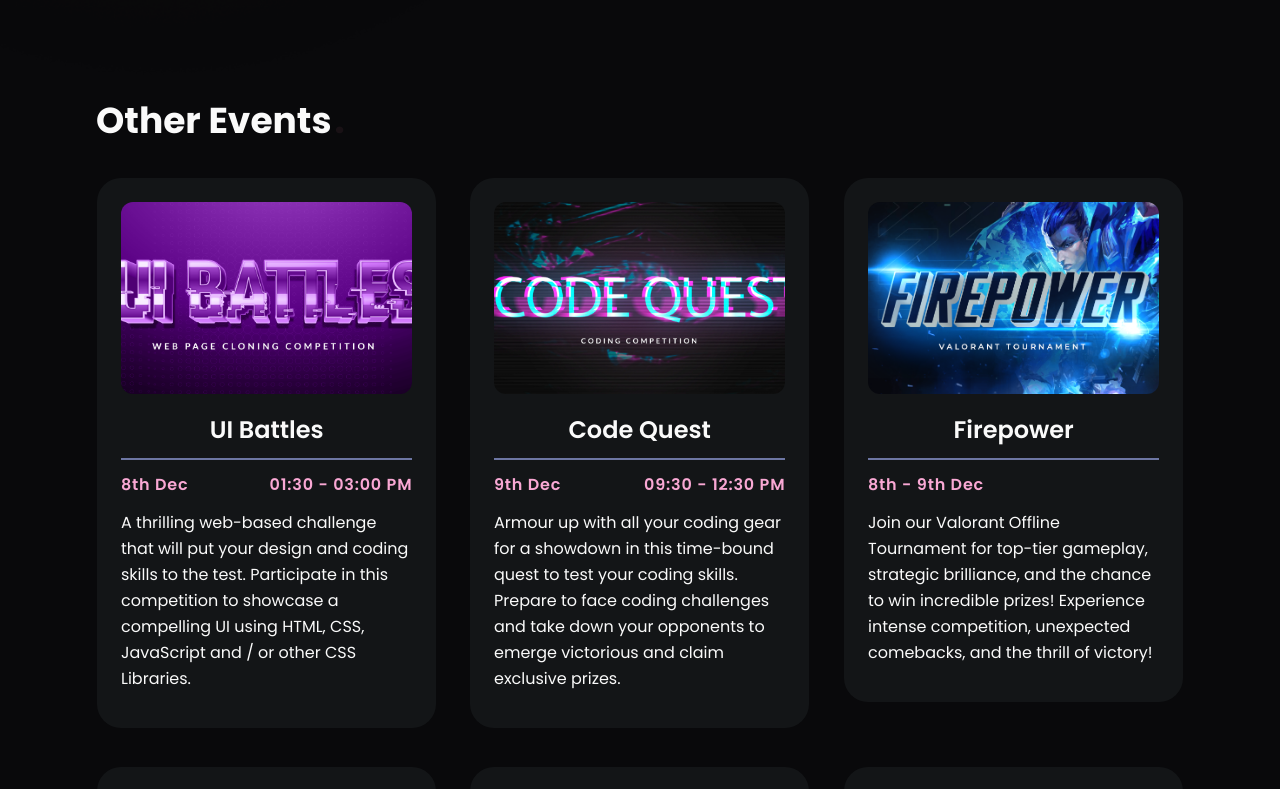
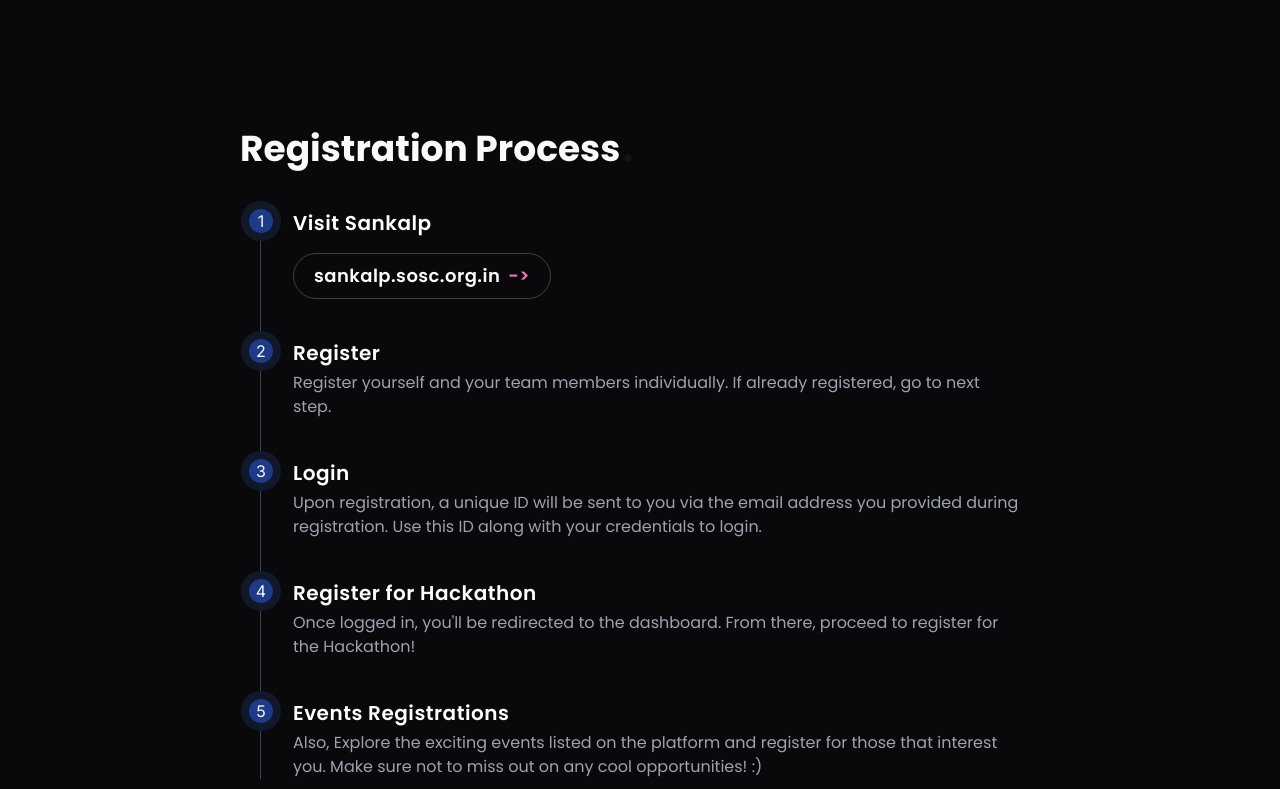
Before and after one commit to srajankumar/codeblaze, a Next.js app: page / in a window 1280 px wide. Shown: the part 2460-3249 px from the top of the page. Built offline with nearby package versions, Linux system fonts and the light colour scheme.

Commit message:
add: registration process

```diff
--- a/package.json
+++ b/package.json
@@ -22,6 +22,7 @@
     "react": "^18",
     "react-dom": "^18",
     "react-parallax-tilt": "^1.7.172",
+    "react-scroll": "^1.9.0",
     "react-simple-typewriter": "^5.0.1",
     "react-vertical-timeline-component": "^3.6.0",
     "tailwind-merge": "^2.0.0",
@@ -31,6 +32,7 @@
     "@types/node": "^20",
     "@types/react": "^18",
     "@types/react-dom": "^18",
+    "@types/react-scroll": "^1.8.10",
     "autoprefixer": "^10.0.1",
     "eslint": "^8",
     "eslint-config-next": "14.0.1",
--- a/src/app/page.tsx
+++ b/src/app/page.tsx
@@ -3,6 +3,8 @@
 import TextRunner from "@/components/TextRunner";
 import { Cursor } from "react-simple-typewriter";
 import Image from "next/image";
+
+import { Link } from "react-scroll";
 
 import Map from "@/components/Map";
 
@@ -18,13 +20,18 @@
 import Footer from "@/components/Footer";
 import Organizers from "@/components/Organizers";
 import CountDown from "@/components/TextAnimation/CountDown";
-import Experience from "@/components/Flowchart/page";
+import Flow from "@/components/Flowchart";
 import FAQ from "@/components/Faq";
+import Register from "@/components/Register";
+import Navbar from "@/components/Navbar";
 
 export default function Home() {
   return (
     <main className="w-full">
-      <div className="flex flex-col select-none h-screen justify-center items-center">
+      <div
+        id="home"
+        className="flex flex-col select-none h-screen justify-center items-center"
+      >
         <Hero />
 
         <div className="flex md:flex-row flex-col mb-5 font-poppinsSB items-center">
@@ -85,6 +92,7 @@
         />
       </div>
 
+      {/* <Navbar /> */}
       <ScrollToTopButton />
 
       <div className="lg:px-20 md:px-10">
@@ -99,14 +107,21 @@
           )}
           <CountDown />
         </div>
-        <About />
-        <Themes />
+        <div id="about">
+          <About />
+        </div>
+        <div id="flow">{/* <Flow /> */}</div>
+        <div id="themes">
+          <Themes />
+        </div>
+        <Register />
         {/* <FAQ /> */}
-        <Events />
-        <Contact />
+        <div id="events">
+          <Events />
+        </div>
+        <div id="contact">{/* <Contact /> */}</div>
         <Organizers />
         <Map />
-        {/* <Experience /> */}
       </div>
       <Footer />
     </main>
--- a/src/components/About.tsx
+++ b/src/components/About.tsx
@@ -36,7 +36,7 @@
           all skill levels.
         </p>
       </div>
-      <div className="flex flex-wrap px-4 py-5 z-50 font-poppinsR leading-8 text-lg">
+      <div className="flex flex-wrap px-4 py-5 z-30 font-poppinsR leading-8 text-lg">
         <Link
           href="/rulebooks/hackathon.pdf"
           className="mr-5 mb-5"
--- a/src/components/Contact.tsx
+++ b/src/components/Contact.tsx
@@ -35,7 +35,7 @@
                 </AlertTitle>
                 <AlertDescription className="flex tracking-wide flex-col text-base md:text-lg flex-wrap">
                   <Link
-                    className="hover:underline underline-offset-4"
+                    className="hover:underline font-poppinsR underline-offset-4"
                     href={`tel:${item.phone}`}
                   >
                     {item.phone}
--- a/src/components/Faq.tsx
+++ b/src/components/Faq.tsx
@@ -40,8 +40,12 @@
       </h1>
       {accordionData.map((item) => (
         <AccordionItem key={item.id} value={item.id}>
-          <AccordionTrigger>{item.question}</AccordionTrigger>
-          <AccordionContent>{item.answer}</AccordionContent>
+          <AccordionTrigger className="text-lg font-poppinsSB tracking-wide">
+            {item.question}
+          </AccordionTrigger>
+          <AccordionContent className="font-poppinsR">
+            {item.answer}
+          </AccordionContent>
         </AccordionItem>
       ))}
     </Accordion>
--- a/src/components/Flowchart/page.jsx
+++ b/src/components/Flowchart/index.jsx
@@ -24,10 +24,10 @@
       }}
       contentArrowStyle={{ borderRight: "3px solid  #232631" }}
       date={event.date}
-      iconStyle={{ background: "#800080" }}
+      iconStyle={{ background: "#ffffff" }}
     >
-      <div className="gradient_border md:hover:scale-[102%] cursor-default transition duration-300 backdrop-blur-sm bg-[#d1f2f9] bg-opacity-5 p-10">
-        <h3 className="text-[#e782e2] text-xl md:text-[24px] font-jbExtrabold">
+      <div className="rounded-xl md:hover:scale-[102%] cursor-default transition duration-300 backdrop-blur-sm bg-[#d1f2f9] bg-opacity-5 p-10">
+        <h3 className="text-pink-400 text-xl md:text-[24px] font-poppinsSB tracking-wide">
           {event.title}
         </h3>
         {/* <p
@@ -40,7 +40,7 @@
           {event.points.map((point, index) => (
             <li
               key={`event-point-${index}`}
-              className="text-secondary text-white pb-1 text-sm md:text-[16px] font-jbRegular"
+              className="text-secondary text-white pb-1 text-sm md:text-[16px] font-poppinsR"
             >
               {point}
             </li>
--- /dev/null
+++ b/src/components/Register.tsx
@@ -0,0 +1,74 @@
+import TypingAnimation from "@/components/TextAnimation/TextType";
+import Link from "next/link";
+
+const Register = () => {
+  const items = [
+    {
+      title: "Visit Sankalp",
+      downloadLink: "https://sankalp.sosc.org.in/",
+    },
+    {
+      title: "Register",
+      description:
+        "Register yourself and your team members individually. If already registered, go to next step.",
+    },
+    {
+      title: "Login",
+      description:
+        "Upon registration, a unique ID will be sent to you via the email address you provided during registration. Use this ID along with your credentials to login.",
+    },
+    {
+      title: "Register for Hackathon",
+      description:
+        "Once logged in, you'll be redirected to the dashboard. From there, proceed to register for the Hackathon!",
+    },
+    {
+      title: "Events Registrations",
+      description:
+        "Also, Explore the exciting events listed on the platform and register for those that interest you. Make sure not to miss out on any cool opportunities! :)",
+    },
+  ];
+
+  return (
+    <div>
+      <div className="py-20 md:mb-10 xl:mx-40 md:mx-20 mx-10 my-12 mb-20">
+        <h1 className="text-3xl md:text-4xl font-poppinsB pb-10">
+          <TypingAnimation message="Registration Process" />
+        </h1>
+        <div className="mx-5 gap-10">
+          <ol className="relative border-s border-gray-700">
+            {items.map((item, index) => (
+              <li key={index} className="mb-10 ms-6">
+                <span className="absolute flex items-center justify-center w-6 h-6 rounded-full -start-3 ring-8 ring-gray-900 bg-blue-900">
+                  {index + 1}
+                </span>
+                <h3 className="flex ml-2 font-poppinsSB tracking-wide items-center mb-1 text-xl font-semibold text-white">
+                  {item.title}{" "}
+                </h3>
+                <p className="mb-4 ml-2 font-poppinsR text-base font-normal text-gray-400">
+                  {item.description}
+                </p>
+                {item.downloadLink && (
+                  <div className="ml-2 w-full flex">
+                    <Link href={item.downloadLink} target="_blank">
+                      <div className="group flex w-fit rounded-full border tracking-wide px-5 py-2 transition-colors sm:bg-transparent bg-neutral-800/30 sm:hover:border-neutral-700 border-neutral-700 hover:bg-neutral-800/30">
+                        <h2 className="sm:text-lg flex space-x-2 tracking-wide font-poppinsSB">
+                          <div>sankalp.sosc.org.in</div>
+                          <span className="inline-block text-pink-400 transition-transform group-hover:translate-x-1 motion-reduce:transform-none">
+                            -&gt;
+                          </span>
+                        </h2>
+                      </div>
+                    </Link>
+                  </div>
+                )}
+              </li>
+            ))}
+          </ol>
+        </div>
+      </div>
+    </div>
+  );
+};
+
+export default Register;
--- a/src/components/ScrollToTopButton.jsx
+++ b/src/components/ScrollToTopButton.jsx
@@ -60,7 +60,7 @@
 
   render() {
     return (
-      <div className="fixed sm:bottom-10 sm:right-10 bottom-6 right-5 z-50">
+      <div className="fixed md:hidden sm:bottom-10 sm:right-10 bottom-6 right-5 z-50">
         {this.state.isButtonVisible && (
           <button
             className="text-violet-400 backdrop-blur-md rounded-full border-2 border-transparent hover:border-violet-400 transition duration-200 bg-[#d1f2f9] bg-opacity-5 w-14 h-14 flex justify-center items-center"
```
Also changed, not shown: src/components/Navbar.tsx (+59 -50 lines), tsconfig.json (+7 -1 lines), public/icon.svg (added), src/components/Flowchart/style.min.css, 1 other file (tests, documents, lock files or other folders).
